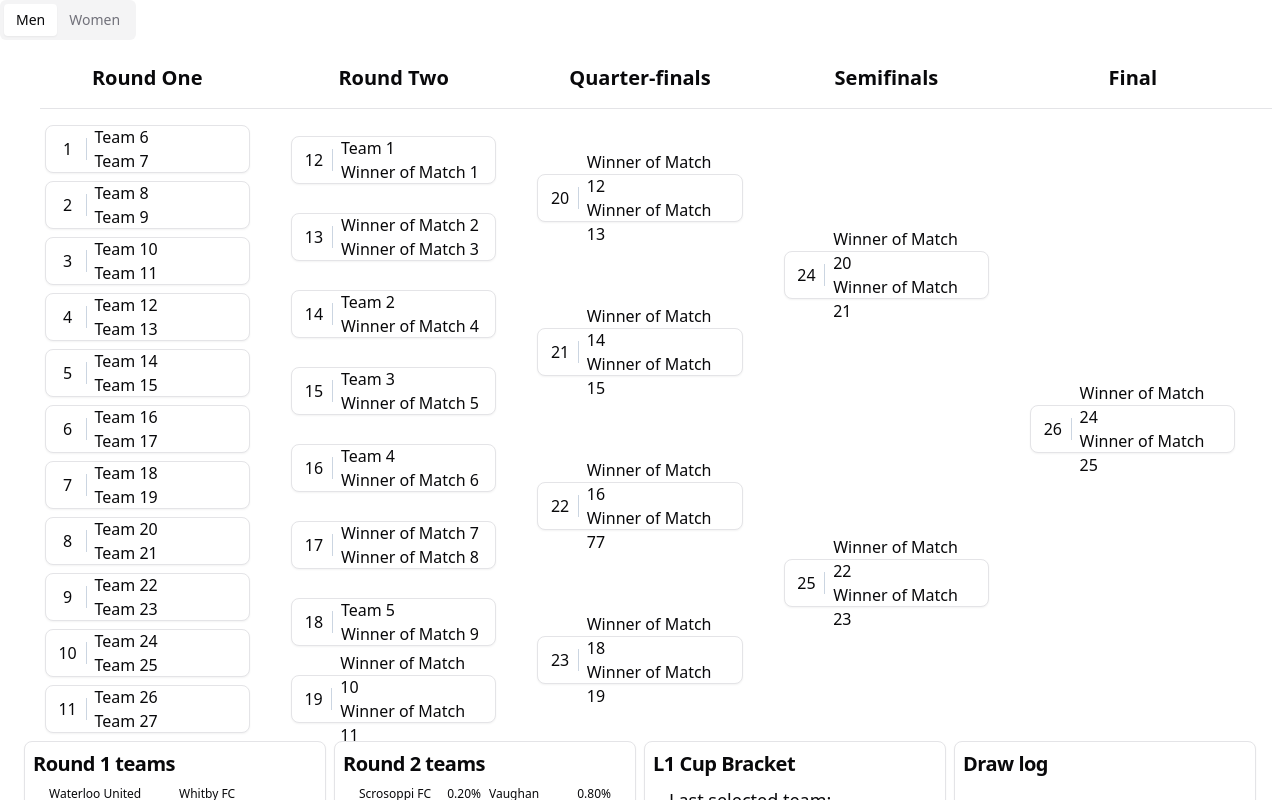
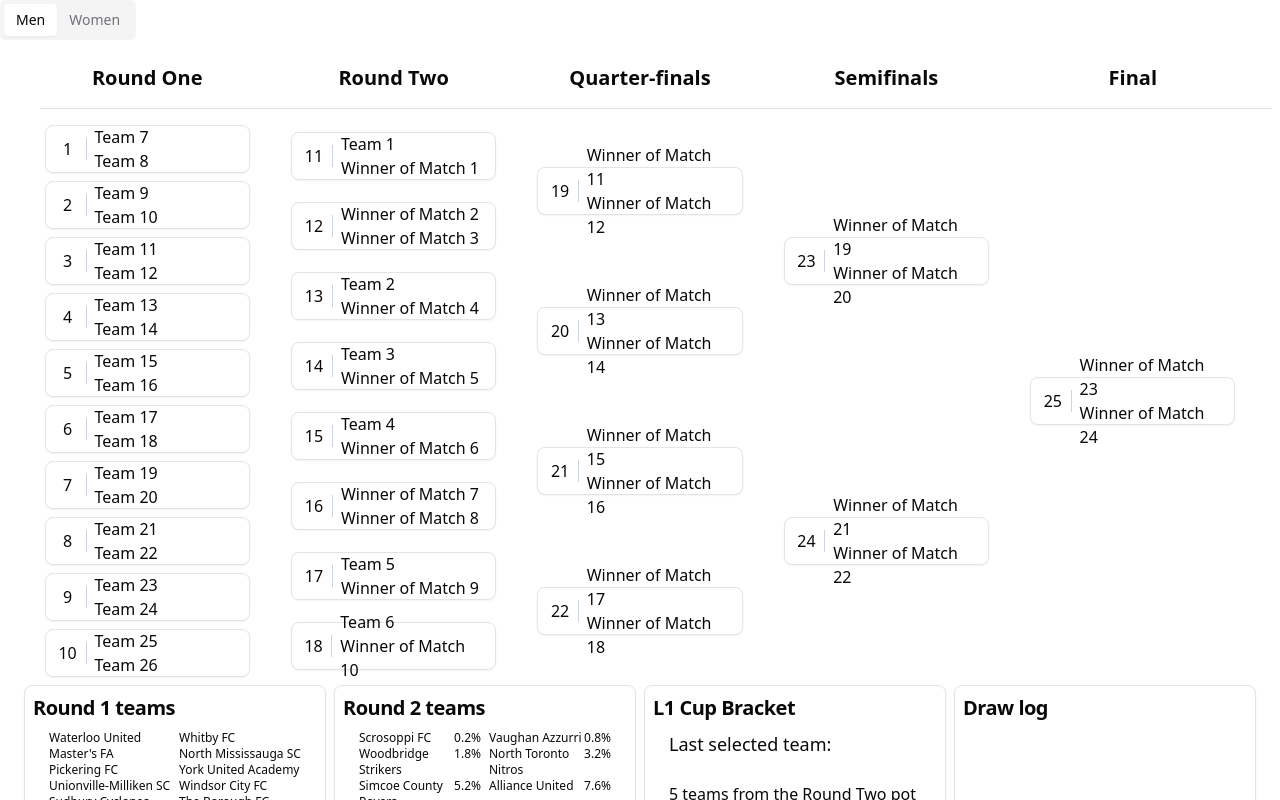
Before and after one commit to jjjjjjonathan/cup-draws, a React (Vite) app: page / in a window 1280 px wide. Shown: the top 800 px of the page. Built offline with nearby package versions, Linux system fonts and the light colour scheme.

Commit message:
Updated bracket (#4)
* Remove ProStars FC

* Update structure of men's bracket

* Update structure of women's bracket

* Refactor rules

* Move Sudbury away rule higher

* Update draw slips for men's Premier

```diff
--- a/src/App.tsx
+++ b/src/App.tsx
@@ -54,7 +54,7 @@ function App() {
         </TabsList>
         <TabsContent value='men'>
           <Bracket
-            byeTeamCount={5}
+            byeTeamCount={6}
             isMensBracket={true}
             bracketAtom={mensAtom}
             initialState={initialMensState}
@@ -63,7 +63,7 @@ function App() {
         </TabsContent>
         <TabsContent value='women'>
           <Bracket
-            byeTeamCount={7}
+            byeTeamCount={8}
             isMensBracket={false}
             bracketAtom={womensAtom}
             initialState={initialWomensState}
--- a/src/components/bracket.tsx
+++ b/src/components/bracket.tsx
@@ -1,6 +1,12 @@
 import { Card, CardContent, CardTitle, CardFooter } from './ui/card';
 import type { Team } from '@/lib/helpers';
-import { PREMIER, createDrawSlips, selectRandomTeam } from '@/lib/helpers';
+import {
+  PREMIER,
+  createDrawSlips,
+  selectRandomTeam,
+  LEAGUE2,
+  CHAMPIONSHIP,
+} from '@/lib/helpers';
 import { Button } from './ui/button';
 import { MensMatches } from './mens-matches';
 import { WomensMatches } from './womens-matches';
@@ -47,7 +53,7 @@ export const Bracket = ({
     }
   };
 
-  const drawTeam = () => {
+  const drawSecondRoundTeam = () => {
     if (bracket.byeTeams.length > byeTeamCount) {
       const selectedTeam = selectRandomTeam(seededTeams);
       setBracket((prev) => ({
@@ -62,10 +68,7 @@ export const Bracket = ({
           `${selectedTeam.name} were drawn and moved into the first-round pot.`,
         ],
       }));
-    } else if (
-      bracket.byeTeams.length <= byeTeamCount &&
-      bracket.byeTeams.length > 0
-    ) {
+    } else {
       const selectedTeam = selectRandomTeam(bracket.byeTeams);
       setBracket((prev) => ({
         lastSelectedTeam: selectedTeam.name,
@@ -79,34 +82,38 @@ export const Bracket = ({
           `${selectedTeam.name} were drawn and placed in the second round.`,
         ],
       }));
-    } else if (
-      bracket.firstRoundTeams.filter((team) => team.division === PREMIER)
-        .length >
-      bracket.firstRoundTeams.filter((team) => team.division !== PREMIER).length
+    }
+  };
+
+  const nonPremierMajority =
+    bracket.firstRoundTeams.filter((team) => team.division !== PREMIER).length >
+    bracket.firstRoundTeams.filter((team) => team.division === PREMIER).length;
+
+  const nonLeague2Majority =
+    bracket.firstRoundTeams.filter((team) => team.division !== LEAGUE2).length >
+    bracket.firstRoundTeams.filter((team) => team.division === LEAGUE2).length;
+
+  const drawFirstRoundTeam = () => {
+    let selectionPool = bracket.firstRoundTeams;
+    if (!nonPremierMajority) {
+      // Select from only Premier teams if Premier teams are majority
+      selectionPool = selectionPool.filter((team) => team.division === PREMIER);
+    } else if (!nonLeague2Majority) {
+      // Select from only League2 teams if League2 teams are majority
+      selectionPool = selectionPool.filter((team) => team.division === LEAGUE2);
+    }
+    const selectedTeam = selectRandomTeam(selectionPool);
+
+    const selectedTeamIsAway = bracket.bracketSeeding.length % 2 !== 0;
+    const previousSelectedTeam =
+      bracket.bracketSeeding[bracket.bracketSeeding.length - 1];
+
+    if (
+      previousSelectedTeam.division === PREMIER &&
+      selectedTeam.division === PREMIER &&
+      selectedTeamIsAway
     ) {
-      const selectedTeam = selectRandomTeam(
-        bracket.firstRoundTeams.filter((team) => team.division === PREMIER)
-      );
-      setBracket((prev) => ({
-        lastSelectedTeam: selectedTeam.name,
-        firstRoundTeams: prev.firstRoundTeams.filter(
-          (team) => team.name !== selectedTeam.name
-        ),
-        byeTeams: [...prev.byeTeams],
-        bracketSeeding: [...prev.bracketSeeding, selectedTeam],
-        drawLog: [
-          ...prev.drawLog,
-          `${selectedTeam.name} were drawn and placed in the first round. A Premier team was purposely chosen to avoid division conflict.`,
-        ],
-      }));
-    } else {
-      const selectedTeam = selectRandomTeam(bracket.firstRoundTeams);
-      if (bracket.bracketSeeding.length % 2 === 0) {
-        const index = bracket.bracketSeeding.length - 1;
-        if (
-          bracket.bracketSeeding[index].division === PREMIER &&
-          selectedTeam.division === PREMIER
-        ) {
+      // Premier cannot face Premier
       setBracket((prev) => ({
         lastSelectedTeam: selectedTeam.name,
         firstRoundTeams: [...prev.firstRoundTeams],
@@ -117,7 +124,74 @@ export const Bracket = ({
           `${selectedTeam.name} were drawn but cannot face another Premier Division team. The club returns to the pot.`,
         ],
       }));
+    } else if (
+      previousSelectedTeam.division === CHAMPIONSHIP &&
+      previousSelectedTeam.name === 'Sudbury Cyclones' &&
+      selectedTeamIsAway
+    ) {
+      // Men's Sudbury has to be away
+      setBracket((prev) => ({
+        lastSelectedTeam: selectedTeam.name,
+        firstRoundTeams: prev.firstRoundTeams.filter(
+          (team) => team.name !== selectedTeam.name
+        ),
+        byeTeams: [...prev.byeTeams],
+        bracketSeeding: [
+          ...prev.bracketSeeding.slice(0, -1),
+          selectedTeam,
+          previousSelectedTeam,
+        ],
+        drawLog: [
+          ...prev.drawLog,
+          `${selectedTeam.name} were drawn and placed in the first round. Home and away were switched because Sudbury Cyclones need to be an away team.`,
+        ],
+      }));
+    } else if (
+      previousSelectedTeam.division === LEAGUE2 &&
+      selectedTeam.division === LEAGUE2 &&
+      selectedTeamIsAway
+    ) {
+      // League2 cannot play against League2
+
+      setBracket((prev) => ({
+        lastSelectedTeam: selectedTeam.name,
+        firstRoundTeams: [...prev.firstRoundTeams],
+        byeTeams: [...prev.byeTeams],
+        bracketSeeding: [...prev.bracketSeeding],
+        drawLog: [
+          ...prev.drawLog,
+          `${selectedTeam.name} were drawn but cannot face another League2 team. The club returns to the pot.`,
+        ],
+      }));
+    } else if (
+      previousSelectedTeam.division === LEAGUE2 &&
+      selectedTeam.division !== LEAGUE2 &&
+      selectedTeamIsAway
+    ) {
+      // League2 must be an away team
+      setBracket((prev) => ({
+        lastSelectedTeam: selectedTeam.name,
+        firstRoundTeams: prev.firstRoundTeams.filter(
+          (team) => team.name !== selectedTeam.name
+        ),
+        byeTeams: [...prev.byeTeams],
+        bracketSeeding: [
+          ...prev.bracketSeeding.slice(0, -1),
+          selectedTeam,
+          previousSelectedTeam,
+        ],
+        drawLog: [
+          ...prev.drawLog,
+          `${selectedTeam.name} were drawn and placed in the first round. Home and away were switched because a League2 team cannot be the home team.`,
+        ],
+      }));
     } else {
+      // default
+      const addedLogText = !nonPremierMajority
+        ? ' A Premier team was purposely chosen to avoid division conflict.'
+        : !nonLeague2Majority
+        ? ' A League2 team was purposely chosen to avoid division conflict.'
+        : '';
       setBracket((prev) => ({
         lastSelectedTeam: selectedTeam.name,
         firstRoundTeams: prev.firstRoundTeams.filter(
@@ -127,24 +201,9 @@ export const Bracket = ({
         bracketSeeding: [...prev.bracketSeeding, selectedTeam],
         drawLog: [
           ...prev.drawLog,
-              `${selectedTeam.name} were drawn and placed in the first round.`,
+          `${selectedTeam.name} were drawn and placed in the first round.${addedLogText}`,
         ],
       }));
-        }
-      } else {
-        setBracket((prev) => ({
-          lastSelectedTeam: selectedTeam.name,
-          firstRoundTeams: prev.firstRoundTeams.filter(
-            (team) => team.name !== selectedTeam.name
-          ),
-          byeTeams: [...prev.byeTeams],
-          bracketSeeding: [...prev.bracketSeeding, selectedTeam],
-          drawLog: [
-            ...prev.drawLog,
-            `${selectedTeam.name} were drawn and placed in the first round.`,
-          ],
-        }));
-      }
     }
   };
 
@@ -197,7 +256,11 @@ export const Bracket = ({
               </CardContent>
               <CardFooter className='flex flex-row justify-between items-end'>
                 <Button
-                  onClick={drawTeam}
+                  onClick={
+                    bracket.byeTeams.length > 0
+                      ? drawSecondRoundTeam
+                      : drawFirstRoundTeam
+                  }
                   disabled={bracket.firstRoundTeams.length <= 0}
                 >
                   Draw team
@@ -263,7 +326,7 @@ const TeamList = ({
             <p className='text-truncate'>{team.name}</p>
             {shouldCountOdds ? (
               <span>
-                {((team.drawSlips / seededTeams.length) * 100).toFixed(2)}%
+                {((team.drawSlips / seededTeams.length) * 100).toFixed(1)}%
               </span>
             ) : null}
           </div>
--- a/src/components/mens-matches.tsx
+++ b/src/components/mens-matches.tsx
@@ -22,141 +22,136 @@ export function MensMatches({ teams }: MensMatchesProps) {
         <div className='flex flex-col h-full justify-around gap-y-2'>
           <Match
             matchNumber={1}
-            homeTeam={getTeamName(5, teams)}
-            awayTeam={getTeamName(6, teams)}
+            homeTeam={getTeamName(6, teams)}
+            awayTeam={getTeamName(7, teams)}
           />
           <Match
             matchNumber={2}
-            homeTeam={getTeamName(7, teams)}
-            awayTeam={getTeamName(8, teams)}
+            homeTeam={getTeamName(8, teams)}
+            awayTeam={getTeamName(9, teams)}
           />
           <Match
             matchNumber={3}
-            homeTeam={getTeamName(9, teams)}
-            awayTeam={getTeamName(10, teams)}
+            homeTeam={getTeamName(10, teams)}
+            awayTeam={getTeamName(11, teams)}
           />
           <Match
             matchNumber={4}
-            homeTeam={getTeamName(11, teams)}
-            awayTeam={getTeamName(12, teams)}
+            homeTeam={getTeamName(12, teams)}
+            awayTeam={getTeamName(13, teams)}
           />
           <Match
             matchNumber={5}
-            homeTeam={getTeamName(13, teams)}
-            awayTeam={getTeamName(14, teams)}
+            homeTeam={getTeamName(14, teams)}
+            awayTeam={getTeamName(15, teams)}
           />
           <Match
             matchNumber={6}
-            homeTeam={getTeamName(15, teams)}
-            awayTeam={getTeamName(16, teams)}
+            homeTeam={getTeamName(16, teams)}
+            awayTeam={getTeamName(17, teams)}
           />
           <Match
             matchNumber={7}
-            homeTeam={getTeamName(17, teams)}
-            awayTeam={getTeamName(18, teams)}
+            homeTeam={getTeamName(18, teams)}
+            awayTeam={getTeamName(19, teams)}
           />
           <Match
             matchNumber={8}
-            homeTeam={getTeamName(19, teams)}
-            awayTeam={getTeamName(20, teams)}
+            homeTeam={getTeamName(20, teams)}
+            awayTeam={getTeamName(21, teams)}
           />
           <Match
             matchNumber={9}
-            homeTeam={getTeamName(21, teams)}
-            awayTeam={getTeamName(22, teams)}
+            homeTeam={getTeamName(22, teams)}
+            awayTeam={getTeamName(23, teams)}
           />
           <Match
             matchNumber={10}
-            homeTeam={getTeamName(23, teams)}
-            awayTeam={getTeamName(24, teams)}
-          />
-          <Match
-            matchNumber={11}
-            homeTeam={getTeamName(25, teams)}
-            awayTeam={getTeamName(26, teams)}
+            homeTeam={getTeamName(24, teams)}
+            awayTeam={getTeamName(25, teams)}
           />
         </div>
         <div className='flex flex-col h-full justify-around gap-y-2'>
           <Match
-            matchNumber={12}
+            matchNumber={11}
             homeTeam={getTeamName(0, teams)}
             awayTeam='Winner of Match 1'
           />
           <Match
-            matchNumber={13}
+            matchNumber={12}
             homeTeam='Winner of Match 2'
             awayTeam='Winner of Match 3'
           />
           <Match
-            matchNumber={14}
+            matchNumber={13}
             homeTeam={getTeamName(1, teams)}
             awayTeam='Winner of Match 4'
           />
           <Match
-            matchNumber={15}
+            matchNumber={14}
             homeTeam={getTeamName(2, teams)}
             awayTeam='Winner of Match 5'
           />
           <Match
-            matchNumber={16}
+            matchNumber={15}
             homeTeam={getTeamName(3, teams)}
             awayTeam='Winner of Match 6'
           />
           <Match
-            matchNumber={17}
+            matchNumber={16}
             homeTeam='Winner of Match 7'
             awayTeam='Winner of Match 8'
           />
           <Match
-            matchNumber={18}
+            matchNumber={17}
             homeTeam={getTeamName(4, teams)}
             awayTeam='Winner of Match 9'
           />
           <Match
-            matchNumber={19}
-            homeTeam='Winner of Match 10'
-            awayTeam='Winner of Match 11'
+            matchNumber={18}
+            homeTeam={getTeamName(5, teams)}
+            awayTeam='Winner of Match 10'
           />
         </div>
         <div className='flex flex-col h-full justify-around gap-y-2'>
           <Match
+            matchNumber={19}
+            homeTeam='Winner of Match 11'
+            awayTeam='Winner of Match 12'
+          />
+          <Match
             matchNumber={20}
-            homeTeam='Winner of Match 12'
-            awayTeam='Winner of Match 13'
+            homeTeam='Winner of Match 13'
+            awayTeam='Winner of Match 14'
           />
           <Match
             matchNumber={21}
-            homeTeam='Winner of Match 14'
-            awayTeam='Winner of Match 15'
+            homeTeam='Winner of Match 15'
+            awayTeam='Winner of Match 16'
           />
           <Match
             matchNumber={22}
-            homeTeam='Winner of Match 16'
-            awayTeam='Winner of Match 77'
-          />
-          <Match
-            matchNumber={23}
-            homeTeam='Winner of Match 18'
-            awayTeam='Winner of Match 19'
+            homeTeam='Winner of Match 17'
+            awayTeam='Winner of Match 18'
           />
         </div>
         <div className='flex flex-col h-full justify-around gap-y-2'>
           <Match
-            matchNumber={24}
-            homeTeam='Winner of Match 20'
-            awayTeam='Winner of Match 21'
+            matchNumber={23}
+            homeTeam='Winner of Match 19'
+            awayTeam='Winner of Match 20'
           />
           <Match
-            matchNumber={25}
-            homeTeam='Winner of Match 22'
-            awayTeam='Winner of Match 23'
+            matchNumber={24}
+            homeTeam='Winner of Match 21'
+            awayTeam='Winner of Match 22'
           />
         </div>
         <div className='flex flex-col h-full justify-around gap-y-2'>
           <Match
-            matchNumber={26}
-            homeTeam='Winner of Match 24'
-            awayTeam='Winner of Match 25'
+            matchNumber={25}
+            homeTeam='Winner of Match 23'
+            awayTeam='Winner of Match 24'
           />
         </div>
       </div>
--- a/src/components/womens-matches.tsx
+++ b/src/components/womens-matches.tsx
@@ -22,131 +22,126 @@ export function WomensMatches({ teams }: WomensMatchesProps) {
         <div className='flex flex-col h-full justify-around gap-y-2'>
           <Match
             matchNumber={1}
-            homeTeam={getTeamName(7, teams)}
-            awayTeam={getTeamName(8, teams)}
+            homeTeam={getTeamName(8, teams)}
+            awayTeam={getTeamName(9, teams)}
           />
           <Match
             matchNumber={2}
-            homeTeam={getTeamName(9, teams)}
-            awayTeam={getTeamName(10, teams)}
+            homeTeam={getTeamName(10, teams)}
+            awayTeam={getTeamName(11, teams)}
           />
           <Match
             matchNumber={3}
-            homeTeam={getTeamName(11, teams)}
-            awayTeam={getTeamName(12, teams)}
+            homeTeam={getTeamName(12, teams)}
+            awayTeam={getTeamName(13, teams)}
           />
           <Match
             matchNumber={4}
-            homeTeam={getTeamName(13, teams)}
-            awayTeam={getTeamName(14, teams)}
+            homeTeam={getTeamName(14, teams)}
+            awayTeam={getTeamName(15, teams)}
           />
           <Match
             matchNumber={5}
-            homeTeam={getTeamName(15, teams)}
-            awayTeam={getTeamName(16, teams)}
+            homeTeam={getTeamName(16, teams)}
+            awayTeam={getTeamName(17, teams)}
           />
           <Match
             matchNumber={6}
-            homeTeam={getTeamName(17, teams)}
-            awayTeam={getTeamName(18, teams)}
+            homeTeam={getTeamName(18, teams)}
+            awayTeam={getTeamName(19, teams)}
           />
           <Match
             matchNumber={7}
-            homeTeam={getTeamName(19, teams)}
-            awayTeam={getTeamName(20, teams)}
+            homeTeam={getTeamName(20, teams)}
+            awayTeam={getTeamName(21, teams)}
           />
           <Match
             matchNumber={8}
-            homeTeam={getTeamName(21, teams)}
-            awayTeam={getTeamName(22, teams)}
-          />
-          <Match
-            matchNumber={9}
-            homeTeam={getTeamName(23, teams)}
-            awayTeam={getTeamName(24, teams)}
+            homeTeam={getTeamName(22, teams)}
+            awayTeam={getTeamName(23, teams)}
           />
         </div>
         <div className='flex flex-col h-full justify-around gap-y-2'>
           <Match
-            matchNumber={10}
+            matchNumber={9}
             homeTeam={getTeamName(0, teams)}
             awayTeam='Winner of Match 1'
           />
           <Match
-            matchNumber={11}
+            matchNumber={10}
             homeTeam={getTeamName(1, teams)}
             awayTeam='Winner of Match 2'
           />
           <Match
-            matchNumber={12}
+            matchNumber={11}
             homeTeam={getTeamName(2, teams)}
             awayTeam='Winner of Match 3'
           />
           <Match
-            matchNumber={13}
+            matchNumber={12}
             homeTeam={getTeamName(3, teams)}
             awayTeam='Winner of Match 4'
           />
           <Match
-            matchNumber={14}
+            matchNumber={13}
             homeTeam={getTeamName(4, teams)}
             awayTeam='Winner of Match 5'
           />
           <Match
-            matchNumber={15}
+            matchNumber={14}
             homeTeam={getTeamName(5, teams)}
             awayTeam='Winner of Match 6'
           />
           <Match
-            matchNumber={16}
-            homeTeam='Winner of Match 7'
-            awayTeam='Winner of Match 8'
+            matchNumber={15}
+            homeTeam={getTeamName(6, teams)}
+            awayTeam='Winner of Match 7'
           />
           <Match
-            matchNumber={17}
-            homeTeam={getTeamName(6, teams)}
-            awayTeam='Winner of Match 9'
+            matchNumber={16}
+            homeTeam={getTeamName(7, teams)}
+            awayTeam='Winner of Match 8'
           />
         </div>
         <div className='flex flex-col h-full justify-around gap-y-2'>
           <Match
+            matchNumber={17}
+            homeTeam='Winner of Match 9'
+            awayTeam='Winner of Match 10'
+          />
+          <Match
             matchNumber={18}
-            homeTeam='Winner of Match 10'
-            awayTeam='Winner of Match 11'
+            homeTeam='Winner of Match 11'
+            awayTeam='Winner of Match 12'
           />
           <Match
             matchNumber={19}
-            homeTeam='Winner of Match 12'
-            awayTeam='Winner of Match 13'
+            homeTeam='Winner of Match 13'
+            awayTeam='Winner of Match 14'
           />
           <Match
             matchNumber={20}
-            homeTeam='Winner of Match 14'
-            awayTeam='Winner of Match 15'
-          />
-          <Match
-            matchNumber={21}
-            homeTeam='Winner of Match 16'
-            awayTeam='Winner of Match 17'
+            homeTeam='Winner of Match 15'
+            awayTeam='Winner of Match 16'
           />
         </div>
         <div className='flex flex-col h-full justify-around gap-y-2'>
           <Match
-            matchNumber={22}
-            homeTeam='Winner of Match 18'
-            awayTeam='Winner of Match 19'
+            matchNumber={21}
+            homeTeam='Winner of Match 17'
+            awayTeam='Winner of Match 18'
           />
           <Match
-            matchNumber={23}
-            homeTeam='Winner of Match 20'
-            awayTeam='Winner of Match 21'
+            matchNumber={22}
+            homeTeam='Winner of Match 19'
+            awayTeam='Winner of Match 20'
           />
         </div>
         <div className='flex flex-col h-full justify-around gap-y-2'>
           <Match
-            matchNumber={24}
-            homeTeam='Winner of Match 22'
-            awayTeam='Winner of Match 23'
+            matchNumber={23}
+            homeTeam='Winner of Match 21'
+            awayTeam='Winner of Match 22'
           />
         </div>
       </div>
```
Also changed, not shown: src/lib/helpers.ts (+9 -11 lines). Lines whose indentation alone changed are shown as unchanged.
